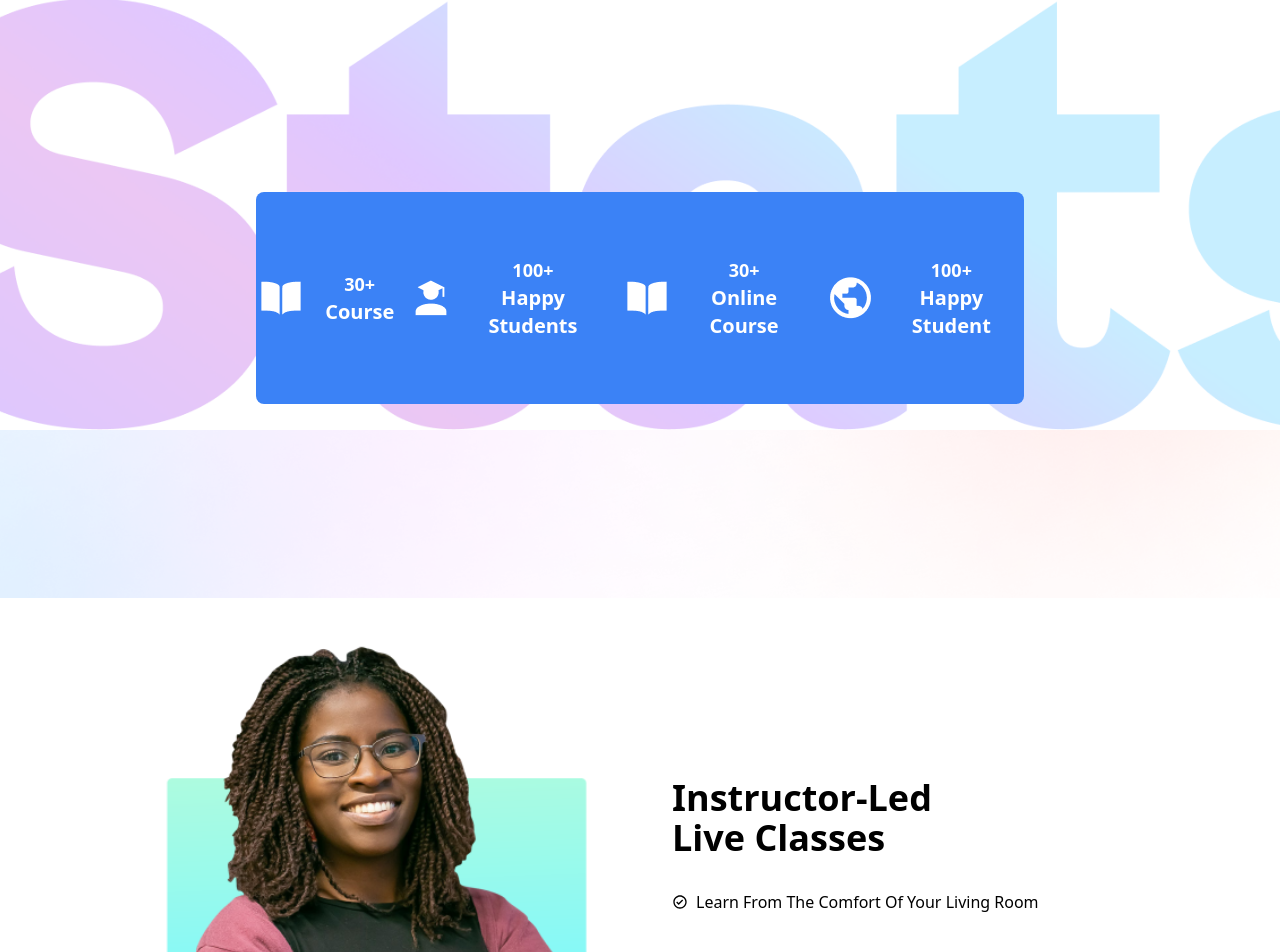
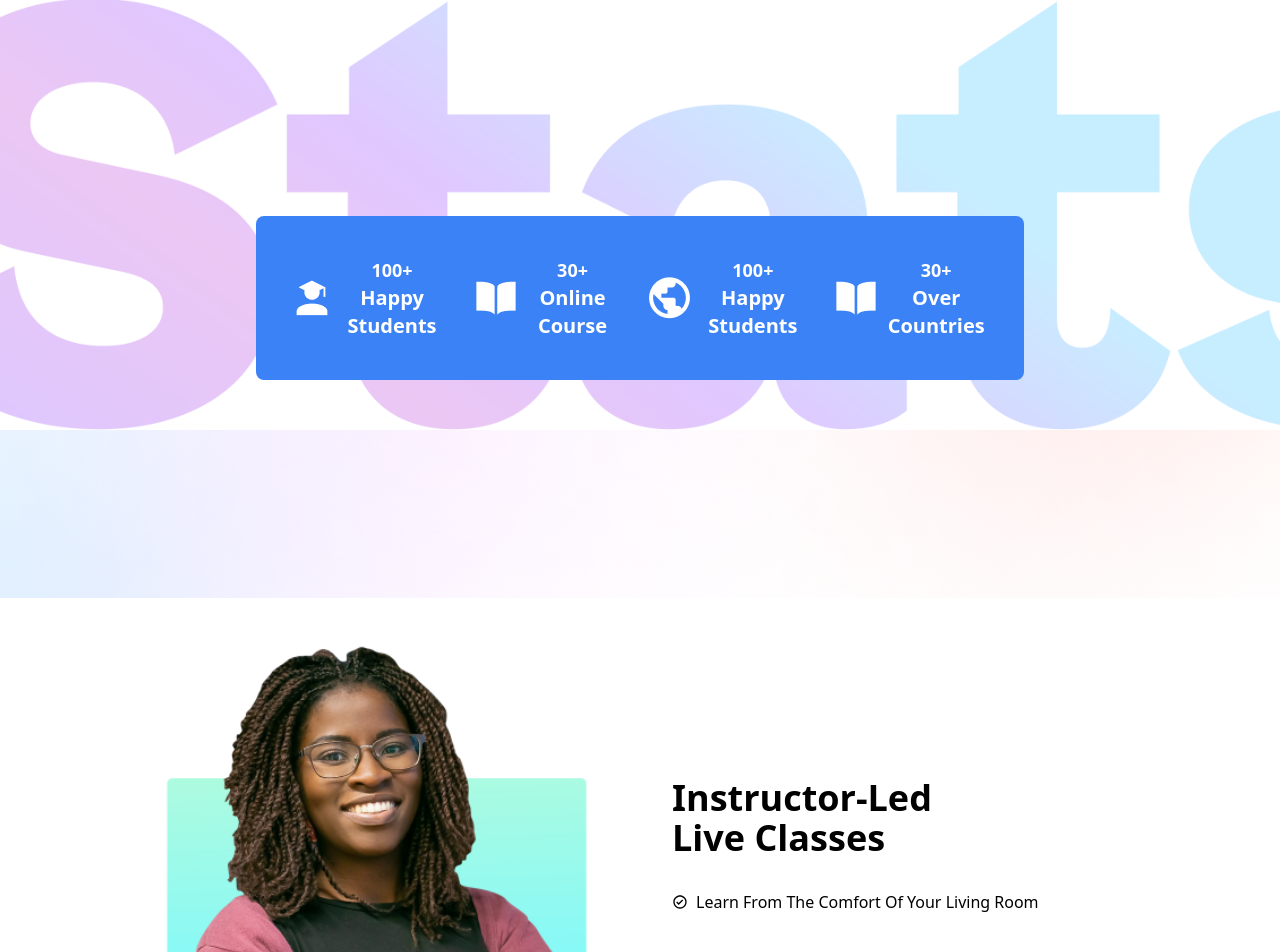
Before and after one commit to edoubleone/e1xacademyfrontend, a React (Create React App) app: page / in a window 1280 px wide. Shown: the part 3423-4375 px from the top of the page. Built offline with nearby package versions, Linux system fonts and the light colour scheme.

Commit message:
updated course accredation width bar

```diff
--- a/src/components/Home/Accredication.jsx
+++ b/src/components/Home/Accredication.jsx
@@ -29,9 +29,8 @@ function Accredication() {
         style={{ ...imageStyle, minHeight: "400px" }}
       >
         <div className="container  mx-auto flex justify-center">
-          <div className="w-3/5  flex flex-col items-center md:flex-row">
-            <div className="h-full bg-blue-500 flex items-center justify-center py-12   rounded-lg ">
-              <InfoBlock imageSrc={people} title="30+" description="Course" />
+          <div className="lg:w-3/5 bg-blue-500 rounded-lg">
+            <div className="lg:flex lg:space-y-0 space-y-10 lg:p-6 p-8 ">
               <InfoBlock
                 imageSrc={edu}
                 title="100+"
@@ -45,7 +44,12 @@ function Accredication() {
               <InfoBlock
                 imageSrc={world}
                 title="100+"
-                description="Happy Student"
+                description="Happy Students"
+              />
+              <InfoBlock
+                imageSrc={people}
+                title="30+"
+                description="Over Countries"
               />
             </div>
           </div>
@@ -56,3 +60,12 @@ function Accredication() {
 }
 
 export default Accredication;
+
+<div className="h-full bg-blue-500 flex items-center justify-center py-12   rounded-lg ">
+  <InfoBlock imageSrc={people} title="30+" description="Course" />
+  <InfoBlock imageSrc={edu} title="100+" description="Happy Students" />
+  <InfoBlock imageSrc={book} title="30+" description="Online Course" />
+  <InfoBlock imageSrc={world} title="100+" description="Happy Student" />
+</div>;
+
+// flex flex-col items-center md:flex-row
--- a/src/components/Home/components/InfoBlock.jsx
+++ b/src/components/Home/components/InfoBlock.jsx
@@ -2,7 +2,7 @@ import React from "react";
 
 function InfoBlock({ imageSrc, title, description }) {
   return (
-    <div className="lg:p-4  text-center flex items-center justify-center space-x-6 md:p-2">
+    <div className="lg:p-4  text-center flex items-center justify-between space-x-3 md:p-2">
       <img src={imageSrc} alt={title} />
       <div className="flex flex-col">
         <h1 className="font-bold lg:text-lg  md:text-lg text-white">{title}</h1>
```
